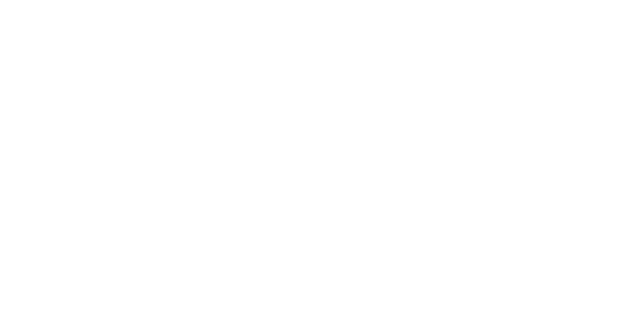
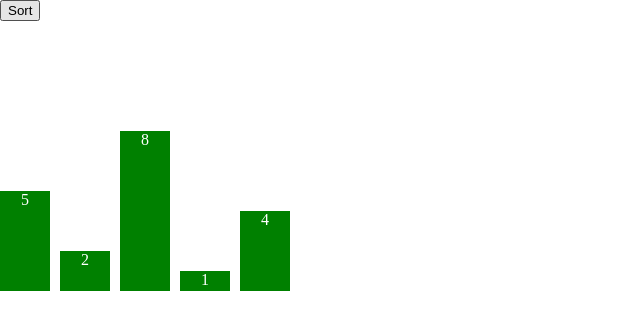
Before and after one commit to RawatNitin/react-playground, a React (Vite) app: page / in a window 1280 px wide. Shown: the top 330 px of the page, without its empty margins (0-640 px from the left). Built offline with nearby package versions, Linux system fonts and the light colour scheme.

Commit message:
sort visualiser

```diff
--- a/src/App.tsx
+++ b/src/App.tsx
@@ -1,5 +1,10 @@
+import { Sort } from "./experiments/sort-visualise";
 function App() {
-  return <div id="app"></div>;
+  return (
+    <div id="app">
+      <Sort />
+    </div>
+  );
 }
 
 export default App;
--- /dev/null
+++ b/src/experiments/sort-visualise/index.tsx
@@ -0,0 +1,69 @@
+import { useState } from "react";
+
+const input = [5, 2, 8, 1, 4];
+
+export const Sort = () => {
+  const [bars, setBars] = useState(input);
+  const [isSorting, setIsSorting] = useState(false);
+
+  const sleep = (ms) => new Promise((resolve) => setTimeout(resolve, ms));
+
+  const bubbleSort = async () => {
+    if (isSorting) return;
+
+    setIsSorting(true);
+
+    const arr = [...bars];
+
+    for (let i = 0; i < arr.length - 1; i++) {
+      for (let j = 0; j < arr.length - i - 1; j++) {
+        if (arr[j] > arr[j + 1]) {
+          [arr[j], arr[j + 1]] = [arr[j + 1], arr[j]];
+
+          // Create a new array reference so React re-renders
+          setBars([...arr]);
+
+          // Pause so the user can see the change
+          await sleep(500);
+        }
+      }
+    }
+
+    setIsSorting(false);
+  };
+
+  return (
+    <div>
+      <button onClick={bubbleSort} disabled={isSorting}>
+        Sort
+      </button>
+
+      <div
+        style={{
+          display: "flex",
+          alignItems: "flex-end",
+          gap: "10px",
+          marginTop: "20px",
+          height: "250px",
+        }}
+      >
+        {bars.map((value, index) => (
+          <div
+            key={index}
+            style={{
+              width: "50px",
+              height: `${value * 20}px`,
+              background: "green",
+              color: "white",
+              display: "flex",
+              justifyContent: "center",
+              alignItems: "flex-start",
+            }}
+          >
+            {value}
+          </div>
+        ))}
+      </div>
+    </div>
+  );
+};
```
